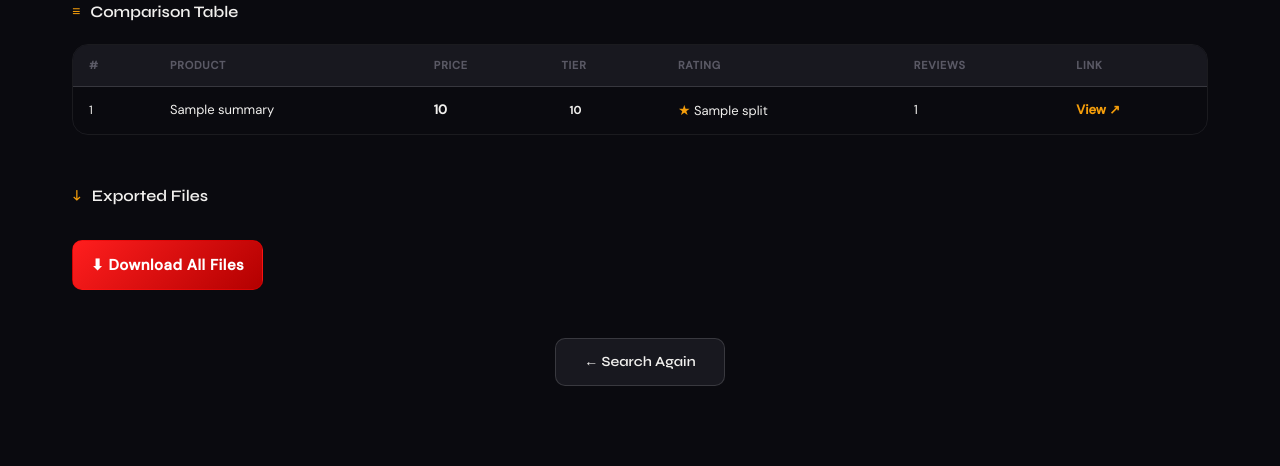
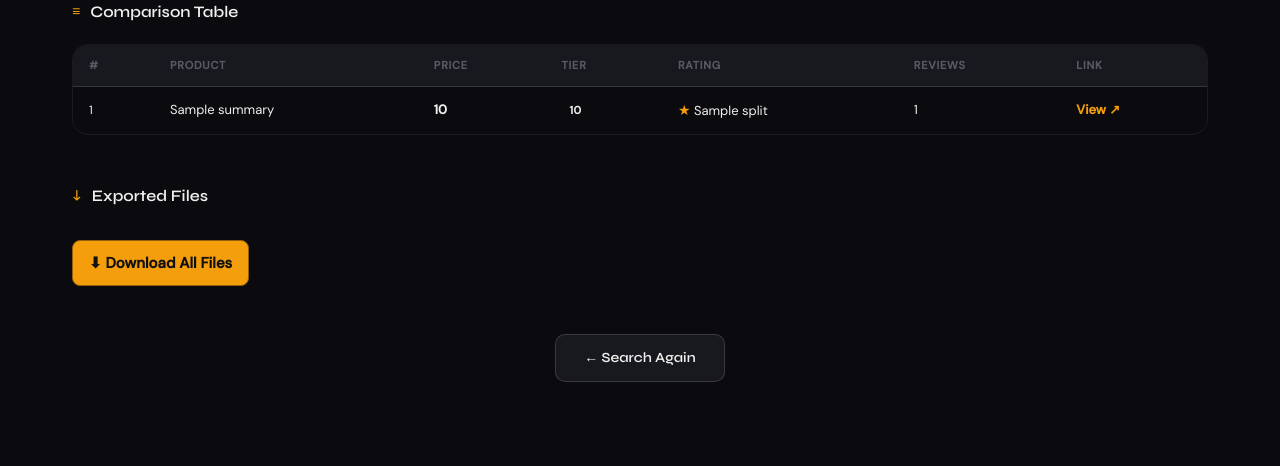
Before and after one commit to prernachavan6/Amazon_web_scraper, a Flask app: template templates/results.html in a window 1280 px wide. Shown: the part 1006-1472 px from the top of the page. After the commit the page ends 1388 px from the top, so only its background shows below. Run offline with Flask 3, Linux system fonts and the light colour scheme; the template is opened without the code that fills it: most values are stand-ins (such as "Sample title", 1, 10 or a date in 2020).

Commit message:
Update style.css

```diff
--- a/static/style.css
+++ b/static/style.css
@@ -818,48 +818,36 @@ body {
 .table-link:hover { opacity: 0.75; }
 
 /* ── Export section ─────────────────────────────────── */
-.export-section { }
-
-.export-list {
-  display: flex; flex-direction: column; gap: 8px;
-}
-
-.export-item {
-  display: flex; align-items: center; gap: 10px;
-  background: var(--bg-3);
-  border: 1px solid var(--border);
-  border-radius: var(--radius-md);
-  padding: 10px 16px;
-}
-
-.export-icon { font-size: 16px; }
-
-.export-path {
-  font-family: monospace;
-  font-size: 12px;
-  color: var(--text-2);
+.export-section {
+  display: flex;
+  flex-direction: column;
+  align-items: flex-start;
+  gap: 12px;
 }
 
 .download-btn {
   display: inline-flex;
   align-items: center;
   justify-content: center;
-  margin-top: 12px;
-  padding: 12px 18px;
-  background: linear-gradient(135deg, #ff1e1e, #b30000);
-  color: white;
-  border-radius: 10px;
+
+  padding: 10px 16px;
+  border-radius: 8px;
+
+  background: var(--amber);
+  color: #111;
+
+  font-weight: 600;
   text-decoration: none;
-  font-weight: 600;
-  letter-spacing: 0.5px;
+
+  border: 1px solid var(--amber-dim);
   transition: all 0.2s ease;
-  border: 1px solid rgba(255, 0, 0, 0.3);
 }
 
 .download-btn:hover {
-  transform: translateY(-2px);
-  box-shadow: 0 6px 18px rgba(255, 0, 0, 0.35);
-  background: linear-gradient(135deg, #ff2a2a, #990000);
+  background: #ffb020;
+  box-shadow: 0 4px 12px var(--amber-glow);
+  transform: translateY(-1px);
+}
 }
 /* ── Empty state ────────────────────────────────────── */
 .empty-state {
```
